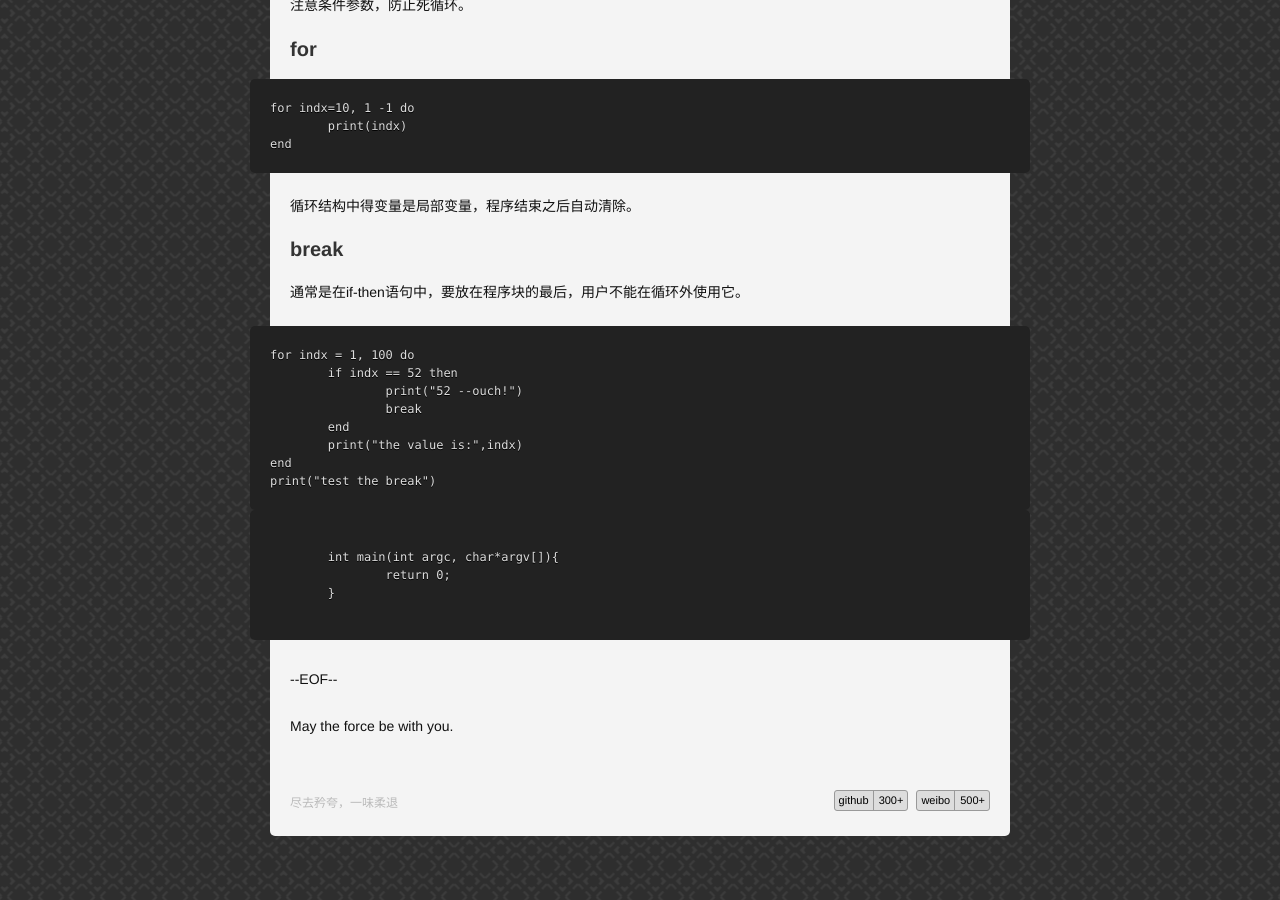
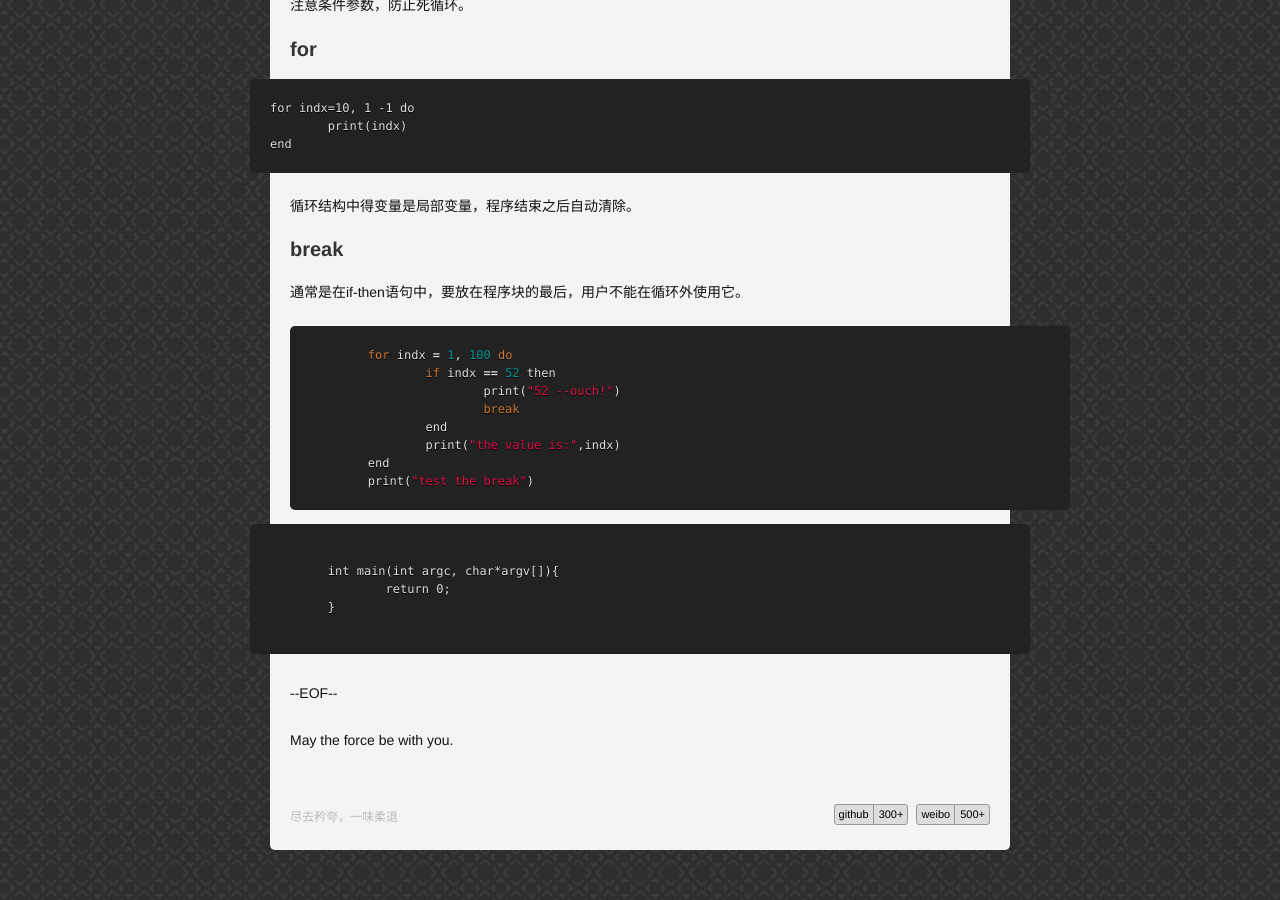
Before and after one commit to deanshishang/deanshishang.github.com, a Jekyll site: the page built from _posts/2014-05-20-LUA-base.md, in a window 1280 px wide and 900 px high, scrolled down 1883 px. Built offline with Jekyll 4.4.1, drawn with Linux system fonts in a browser that asks for light colours; comment, search, counter and statistics services are not loaded.

Commit message:
test high

````diff
--- a/_posts/2014-05-20-LUA-base.md
+++ b/_posts/2014-05-20-LUA-base.md
@@ -89,7 +89,7 @@ Lua不支持case语句
 #### break
 
 通常是在if-then语句中，要放在程序块的最后，用户不能在循环外使用它。
-
+{% highlight objc %}
 	for indx = 1, 100 do
 		if indx == 52 then
 			print("52 --ouch!")
@@ -98,7 +98,7 @@ Lua不支持case语句
 		print("the value is:",indx)
 	end
 	print("test the break")
-
+{% endhighlight %}
 
 ``` C
 
````
